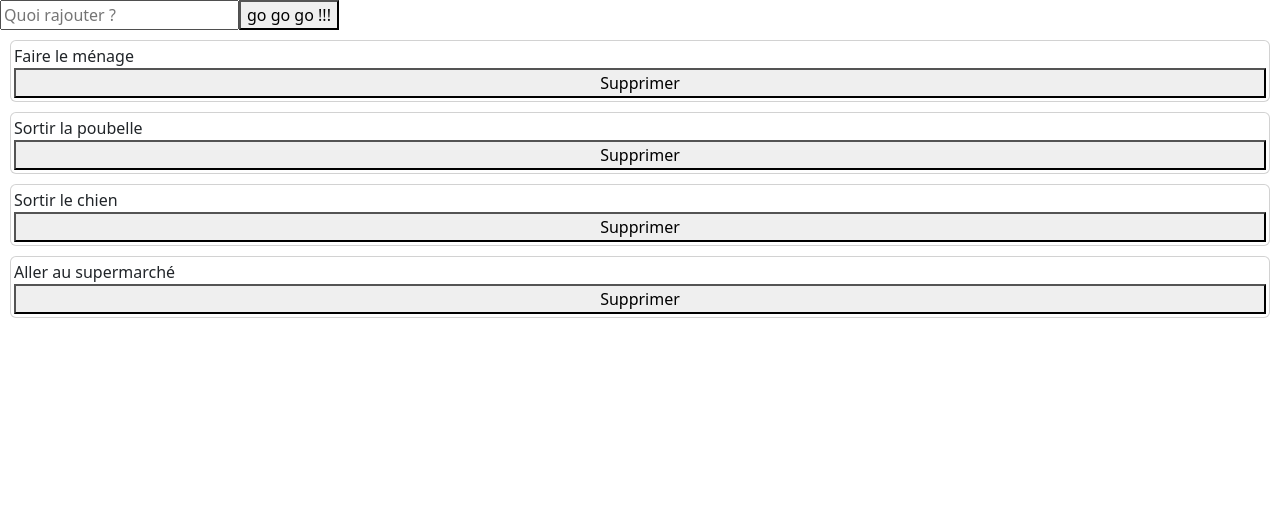
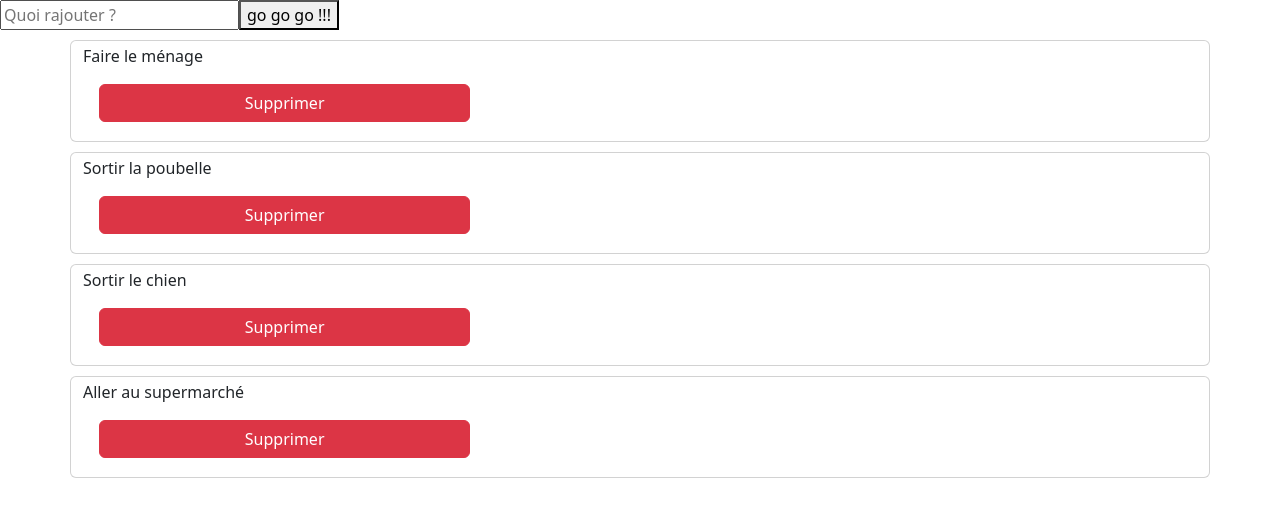
Before and after one commit to sugiilol/Todo-List, a React (Create React App) app: page / in a window 1280 px wide. Shown: the top 516 px of the page. Built offline with nearby package versions, Linux system fonts and the light colour scheme; the HTML template or start-up script is replaced by a standard one.

Commit message:
ajout de Item.js

```diff
--- a/src/Components/Item/Item.js
+++ b/src/Components/Item/Item.js
@@ -2,9 +2,9 @@ import "./Item.css"
 
 function Item(props){
     return (
-        <div className="card">
-            <div>{props.txt}</div>
-            <button onClick={() => props.deleteFunc(props.id)}>Supprimer</button>
+        <div className="container card">
+            <div className="col-lg-8">{props.txt}</div>
+            <button className="btn btn-danger col-lg-4 m-3" onClick={() => props.deleteFunc(props.id)}>Supprimer</button>
         </div>
     )
 }
```
